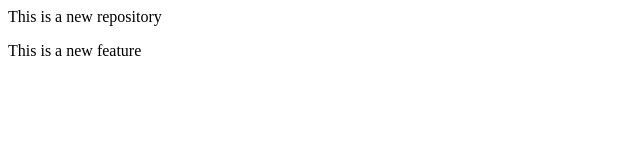
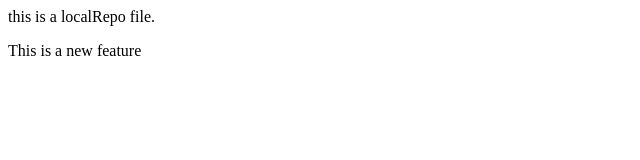
Before and after one commit to parvezkhan37/LocalRepo, a plain HTML site: page index.html in a window 1280 px wide. Shown: the full height of the page, 0-640 px from the left. Drawn offline with Linux system fonts and the light colour scheme.

Commit message:
changing in index file

```diff
--- a/index.html
+++ b/index.html
@@ -1,2 +1,2 @@
-<p>This is a new repository</p>
+<p>this is a localRepo file.</p>
 <p>This is a new feature</p>
```
